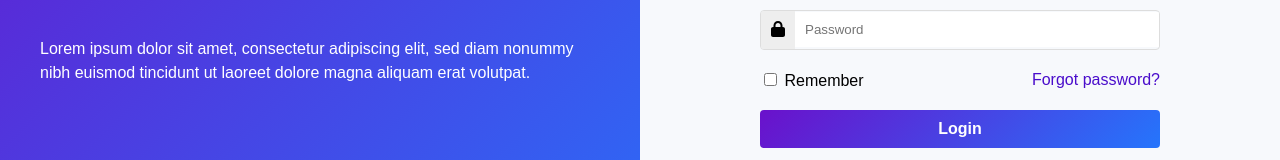
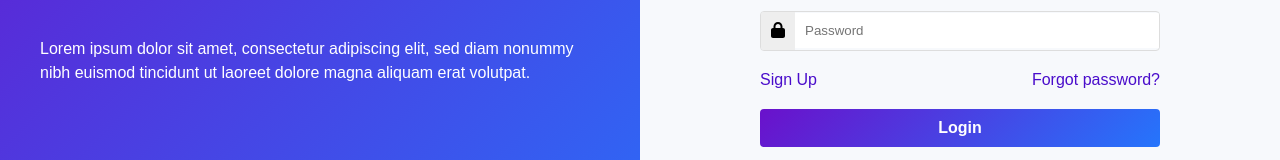
Before and after one commit to alvinjhson/AgriServiceLog, a React (Vite) app: page / in a window 1280 px wide. Shown: the part 385-545 px from the top of the page. Built offline with nearby package versions, Linux system fonts and the light colour scheme.

Commit message:
added sigup btn login page

```diff
--- a/src/components/signIn/index.tsx
+++ b/src/components/signIn/index.tsx
@@ -124,9 +124,7 @@ const Signin = () => {
             />
           </div>
           <div className="options">
-            <label>
-              <input type="checkbox" /> Remember
-            </label>
+            <Link to="/signup">Sign Up</Link>
             <Link to="/request-password-reset">Forgot password?</Link>
           </div>
           <button type="submit" className="login-btn" disabled={loading}>
@@ -137,6 +135,7 @@ const Signin = () => {
       </div>
     </div>
   );
+
 };
 
 export default Signin;
```
